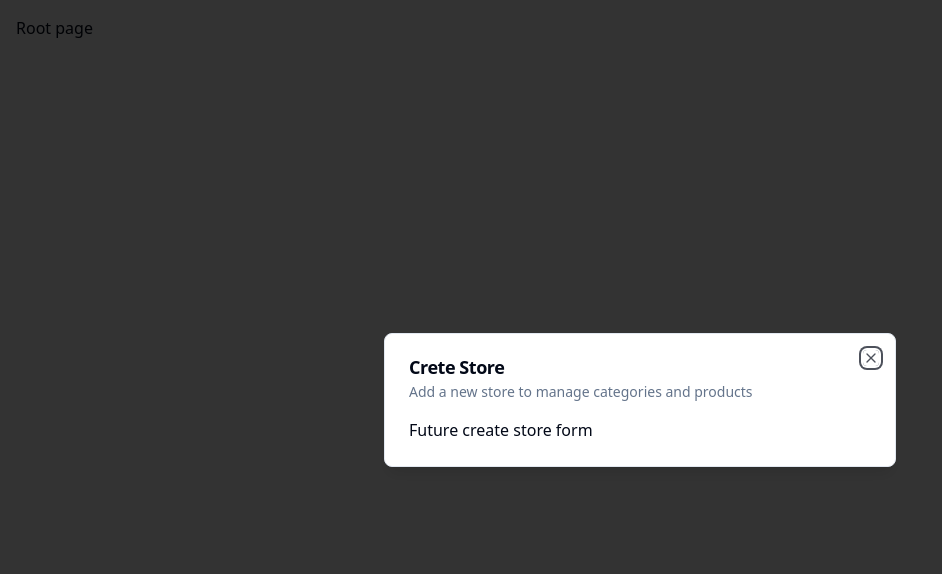
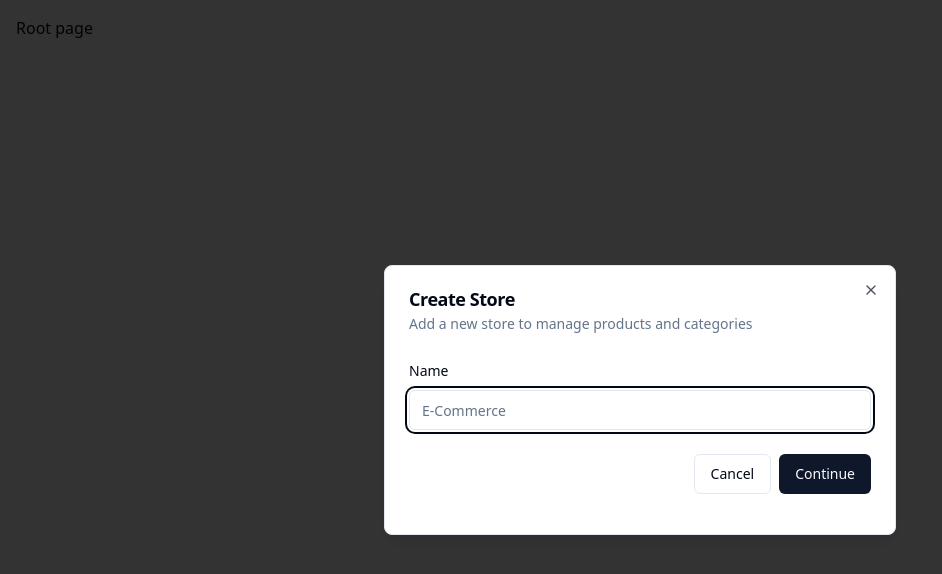
Before and after one commit to vamcart/vamshop-nextjs, a Next.js app: page / in a window 1280 px wide. Shown: the top 574 px of the page, without its empty margins (0-942 px from the left). Built offline with nearby package versions, Linux system fonts and the light colour scheme.

Commit message:
Добавлена форма выбора магазина в модальном окне

```diff
--- a/components/modals/store-modal.tsx
+++ b/components/modals/store-modal.tsx
@@ -1,19 +1,98 @@
 "use client";
+
+import * as z from "zod";
+//import axios from "axios";
+import { useForm } from "react-hook-form";
+import { zodResolver } from "@hookform/resolvers/zod";
+import { useState } from "react";
+//import { toast } from "react-hot-toast";
 
 import { useStoreModal } from "@/hooks/use-store-modal";
 import { Modal } from "@/components/ui/modal";
+import {
+  Form,
+  FormControl,
+  FormField,
+  FormItem,
+  FormLabel,
+  FormMessage,
+} from "@/components/ui/form";
+import { Input } from "@/components/ui/input";
+import { Button } from "@/components/ui/button";
+
+const formSchema = z.object({
+  name: z.string().min(1),
+});
 
 export const StoreModal = () => {
   const storeModal = useStoreModal();
 
+  const [loading, setLoading] = useState(false);
+
+  const form = useForm<z.infer<typeof formSchema>>({
+    resolver: zodResolver(formSchema),
+    defaultValues: {
+      name: "",
+    },
+  });
+  const onSubmit = async (values: z.infer<typeof formSchema>) => {
+    try {
+      setLoading(true);
+
+      // const response = await axios.post("/api/stores", values);
+
+      //window.location.assign(`/${response.data.id}`);
+    } catch (error) {
+      // toast.error("Something went wrong");
+    } finally {
+      setLoading(false);
+    }
+  };
+
   return (
     <Modal
-      title="Crete Store"
-      description="Add a new store to manage categories and products"
+      title="Create Store"
+      description="Add a new store to manage products and categories"
       isOpen={storeModal.isOpen}
       onClose={storeModal.onClose}
     >
-      Future create store form
+      <div>
+        <div className="space-y-4 py-2 pb-4">
+          <Form {...form}>
+            <form onSubmit={form.handleSubmit(onSubmit)}>
+              <FormField
+                control={form.control}
+                name="name"
+                render={({ field }) => (
+                  <FormItem>
+                    <FormLabel>Name</FormLabel>
+                    <FormControl>
+                      <Input
+                        disabled={loading}
+                        placeholder="E-Commerce"
+                        {...field}
+                      />
+                    </FormControl>
+                    <FormMessage />
+                  </FormItem>
+                )}
+              />
+              <div className="pt-6 space-x-2 flex items-center justify-end w-full">
+                <Button
+                  disabled={loading}
+                  variant="outline"
+                  onClick={storeModal.onClose}
+                >
+                  Cancel
+                </Button>
+                <Button disabled={loading} type="submit">
+                  Continue
+                </Button>
+              </div>
+            </form>
+          </Form>
+        </div>
+      </div>
     </Modal>
   );
 };
--- /dev/null
+++ b/components/ui/form.tsx
@@ -0,0 +1,178 @@
+"use client"
+
+import * as React from "react"
+import * as LabelPrimitive from "@radix-ui/react-label"
+import { Slot } from "@radix-ui/react-slot"
+import {
+  Controller,
+  ControllerProps,
+  FieldPath,
+  FieldValues,
+  FormProvider,
+  useFormContext,
+} from "react-hook-form"
+
+import { cn } from "@/lib/utils"
+import { Label } from "@/components/ui/label"
+
+const Form = FormProvider
+
+type FormFieldContextValue<
+  TFieldValues extends FieldValues = FieldValues,
+  TName extends FieldPath<TFieldValues> = FieldPath<TFieldValues>
+> = {
+  name: TName
+}
+
+const FormFieldContext = React.createContext<FormFieldContextValue>(
+  {} as FormFieldContextValue
+)
+
+const FormField = <
+  TFieldValues extends FieldValues = FieldValues,
+  TName extends FieldPath<TFieldValues> = FieldPath<TFieldValues>
+>({
+  ...props
+}: ControllerProps<TFieldValues, TName>) => {
+  return (
+    <FormFieldContext.Provider value={{ name: props.name }}>
+      <Controller {...props} />
+    </FormFieldContext.Provider>
+  )
+}
+
+const useFormField = () => {
+  const fieldContext = React.useContext(FormFieldContext)
+  const itemContext = React.useContext(FormItemContext)
+  const { getFieldState, formState } = useFormContext()
+
+  const fieldState = getFieldState(fieldContext.name, formState)
+
+  if (!fieldContext) {
+    throw new Error("useFormField should be used within <FormField>")
+  }
+
+  const { id } = itemContext
+
+  return {
+    id,
+    name: fieldContext.name,
+    formItemId: `${id}-form-item`,
+    formDescriptionId: `${id}-form-item-description`,
+    formMessageId: `${id}-form-item-message`,
+    ...fieldState,
+  }
+}
+
+type FormItemContextValue = {
+  id: string
+}
+
+const FormItemContext = React.createContext<FormItemContextValue>(
+  {} as FormItemContextValue
+)
+
+const FormItem = React.forwardRef<
+  HTMLDivElement,
+  React.HTMLAttributes<HTMLDivElement>
+>(({ className, ...props }, ref) => {
+  const id = React.useId()
+
+  return (
+    <FormItemContext.Provider value={{ id }}>
+      <div ref={ref} className={cn("space-y-2", className)} {...props} />
+    </FormItemContext.Provider>
+  )
+})
+FormItem.displayName = "FormItem"
+
+const FormLabel = React.forwardRef<
+  React.ElementRef<typeof LabelPrimitive.Root>,
+  React.ComponentPropsWithoutRef<typeof LabelPrimitive.Root>
+>(({ className, ...props }, ref) => {
+  const { error, formItemId } = useFormField()
+
+  return (
+    <Label
+      ref={ref}
+      className={cn(error && "text-destructive", className)}
+      htmlFor={formItemId}
+      {...props}
+    />
+  )
+})
+FormLabel.displayName = "FormLabel"
+
+const FormControl = React.forwardRef<
+  React.ElementRef<typeof Slot>,
+  React.ComponentPropsWithoutRef<typeof Slot>
+>(({ ...props }, ref) => {
+  const { error, formItemId, formDescriptionId, formMessageId } = useFormField()
+
+  return (
+    <Slot
+      ref={ref}
+      id={formItemId}
+      aria-describedby={
+        !error
+          ? `${formDescriptionId}`
+          : `${formDescriptionId} ${formMessageId}`
+      }
+      aria-invalid={!!error}
+      {...props}
+    />
+  )
+})
+FormControl.displayName = "FormControl"
+
+const FormDescription = React.forwardRef<
+  HTMLParagraphElement,
+  React.HTMLAttributes<HTMLParagraphElement>
+>(({ className, ...props }, ref) => {
+  const { formDescriptionId } = useFormField()
+
+  return (
+    <p
+      ref={ref}
+      id={formDescriptionId}
+      className={cn("text-sm text-muted-foreground", className)}
+      {...props}
+    />
+  )
+})
+FormDescription.displayName = "FormDescription"
+
+const FormMessage = React.forwardRef<
+  HTMLParagraphElement,
+  React.HTMLAttributes<HTMLParagraphElement>
+>(({ className, children, ...props }, ref) => {
+  const { error, formMessageId } = useFormField()
+  const body = error ? String(error?.message) : children
+
+  if (!body) {
+    return null
+  }
+
+  return (
+    <p
+      ref={ref}
+      id={formMessageId}
+      className={cn("text-sm font-medium text-destructive", className)}
+      {...props}
+    >
+      {body}
+    </p>
+  )
+})
+FormMessage.displayName = "FormMessage"
+
+export {
+  useFormField,
+  Form,
+  FormItem,
+  FormLabel,
+  FormControl,
+  FormDescription,
+  FormMessage,
+  FormField,
+}
--- /dev/null
+++ b/components/ui/input.tsx
@@ -0,0 +1,22 @@
+import * as React from "react"
+
+import { cn } from "@/lib/utils"
+
+const Input = React.forwardRef<HTMLInputElement, React.ComponentProps<"input">>(
+  ({ className, type, ...props }, ref) => {
+    return (
+      <input
+        type={type}
+        className={cn(
+          "flex h-10 w-full rounded-md border border-input bg-background px-3 py-2 text-base ring-offset-background file:border-0 file:bg-transparent file:text-sm file:font-medium file:text-foreground placeholder:text-muted-foreground focus-visible:outline-none focus-visible:ring-2 focus-visible:ring-ring focus-visible:ring-offset-2 disabled:cursor-not-allowed disabled:opacity-50 md:text-sm",
+          className
+        )}
+        ref={ref}
+        {...props}
+      />
+    )
+  }
+)
+Input.displayName = "Input"
+
+export { Input }
--- /dev/null
+++ b/components/ui/label.tsx
@@ -0,0 +1,26 @@
+"use client"
+
+import * as React from "react"
+import * as LabelPrimitive from "@radix-ui/react-label"
+import { cva, type VariantProps } from "class-variance-authority"
+
+import { cn } from "@/lib/utils"
+
+const labelVariants = cva(
+  "text-sm font-medium leading-none peer-disabled:cursor-not-allowed peer-disabled:opacity-70"
+)
+
+const Label = React.forwardRef<
+  React.ElementRef<typeof LabelPrimitive.Root>,
+  React.ComponentPropsWithoutRef<typeof LabelPrimitive.Root> &
+    VariantProps<typeof labelVariants>
+>(({ className, ...props }, ref) => (
+  <LabelPrimitive.Root
+    ref={ref}
+    className={cn(labelVariants(), className)}
+    {...props}
+  />
+))
+Label.displayName = LabelPrimitive.Root.displayName
+
+export { Label }
--- a/package.json
+++ b/package.json
@@ -10,16 +10,21 @@
   },
   "dependencies": {
     "@clerk/nextjs": "^6.11.1",
+    "@hookform/resolvers": "^4.0.0",
     "@radix-ui/react-dialog": "^1.1.6",
+    "@radix-ui/react-label": "^2.1.2",
     "@radix-ui/react-slot": "^1.1.2",
     "class-variance-authority": "^0.7.1",
     "clsx": "^2.1.1",
+    "form": "^0.2.5",
     "lucide-react": "^0.475.0",
     "next": "15.1.6",
     "react": "^19.0.0",
     "react-dom": "^19.0.0",
+    "react-hook-form": "^7.54.2",
     "tailwind-merge": "^3.0.1",
     "tailwindcss-animate": "^1.0.7",
+    "zod": "^3.24.1",
     "zustand": "^5.0.3"
   },
   "devDependencies": {
```
Also changed, not shown: 1 other file (tests, documents, lock files or other folders).
